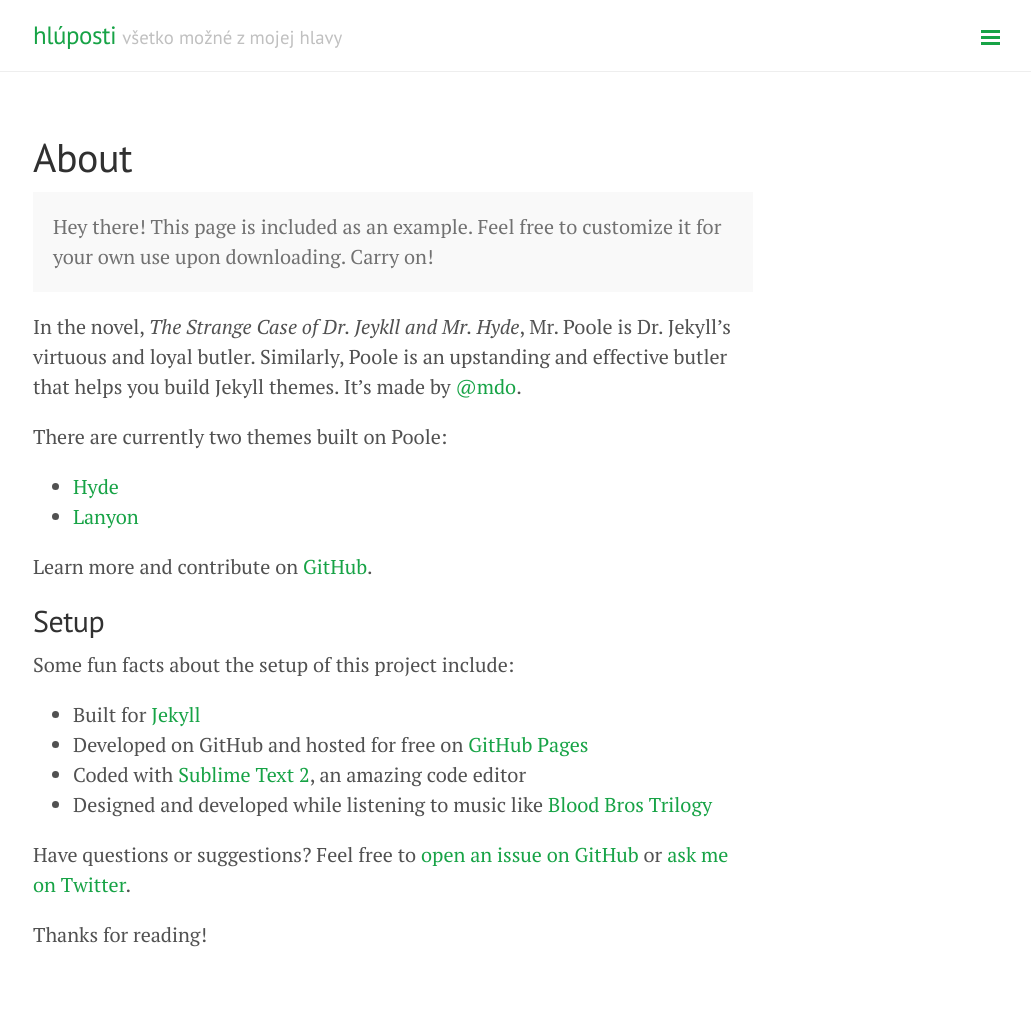
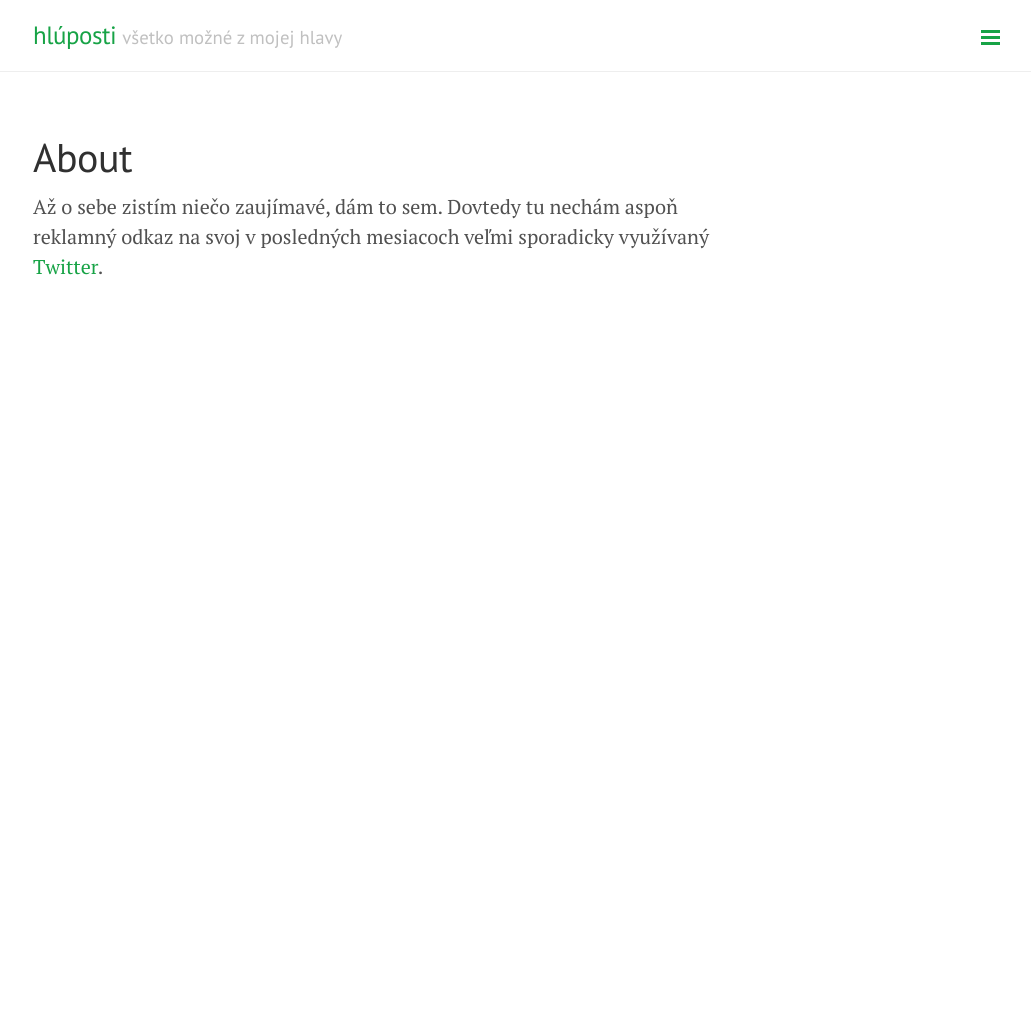
Before and after one commit to hluposti/hluposti.github.io, a Jekyll site: the page built from about.md, in a window 1280 px wide. Shown: the whole page, without its empty margins (247-1278 px from the left). Built offline with Jekyll 4.4.1, drawn with Linux system fonts in a browser that asks for light colours; Markdown is read by kramdown in place of the engine named in the settings; after the commit the page ends 900 px from its top, so only the background shows below that.

Commit message:
Update about.md

```diff
--- a/about.md
+++ b/about.md
@@ -3,28 +3,4 @@ layout: page
 title: About
 ---
 
-<p class="message">
-  Hey there! This page is included as an example. Feel free to customize it for your own use upon downloading. Carry on!
-</p>
-
-In the novel, *The Strange Case of Dr. Jeykll and Mr. Hyde*, Mr. Poole is Dr. Jekyll's virtuous and loyal butler. Similarly, Poole is an upstanding and effective butler that helps you build Jekyll themes. It's made by [@mdo](https://twitter.com/mdo).
-
-There are currently two themes built on Poole:
-
-* [Hyde](http://hyde.getpoole.com)
-* [Lanyon](http://lanyon.getpoole.com)
-
-Learn more and contribute on [GitHub](https://github.com/poole).
-
-## Setup
-
-Some fun facts about the setup of this project include:
-
-* Built for [Jekyll](http://jekyllrb.com)
-* Developed on GitHub and hosted for free on [GitHub Pages](https://pages.github.com)
-* Coded with [Sublime Text 2](http://sublimetext.com), an amazing code editor
-* Designed and developed while listening to music like [Blood Bros Trilogy](https://soundcloud.com/maddecent/sets/blood-bros-series)
-
-Have questions or suggestions? Feel free to [open an issue on GitHub](https://github.com/poole/issues/new) or [ask me on Twitter](https://twitter.com/mdo).
-
-Thanks for reading!
+Až o sebe zistím niečo zaujímavé, dám to sem. Dovtedy tu nechám aspoň reklamný odkaz na svoj v posledných mesiacoch veľmi sporadicky využívaný [Twitter](https://twitter.com/sotakal/).
```
